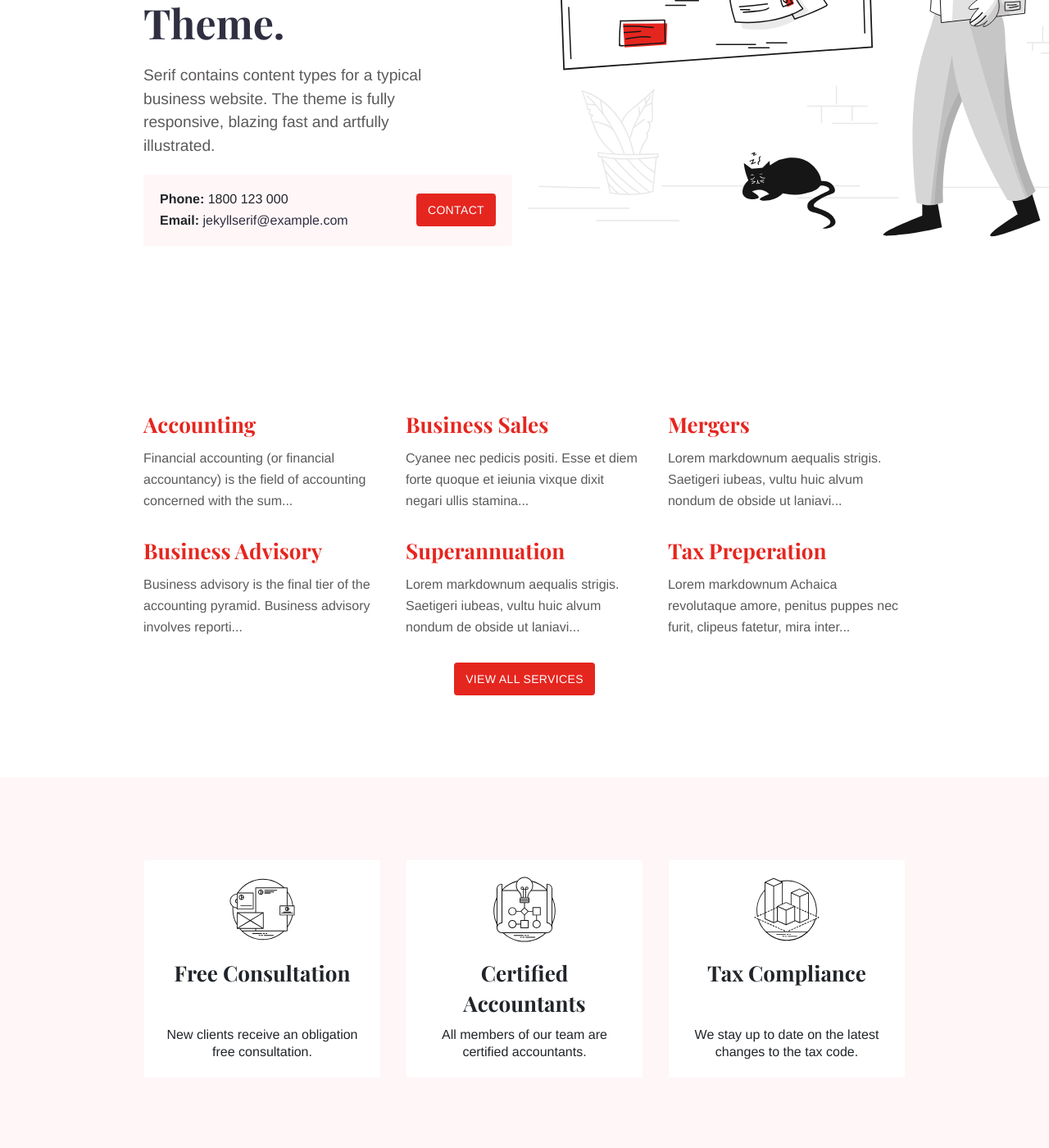
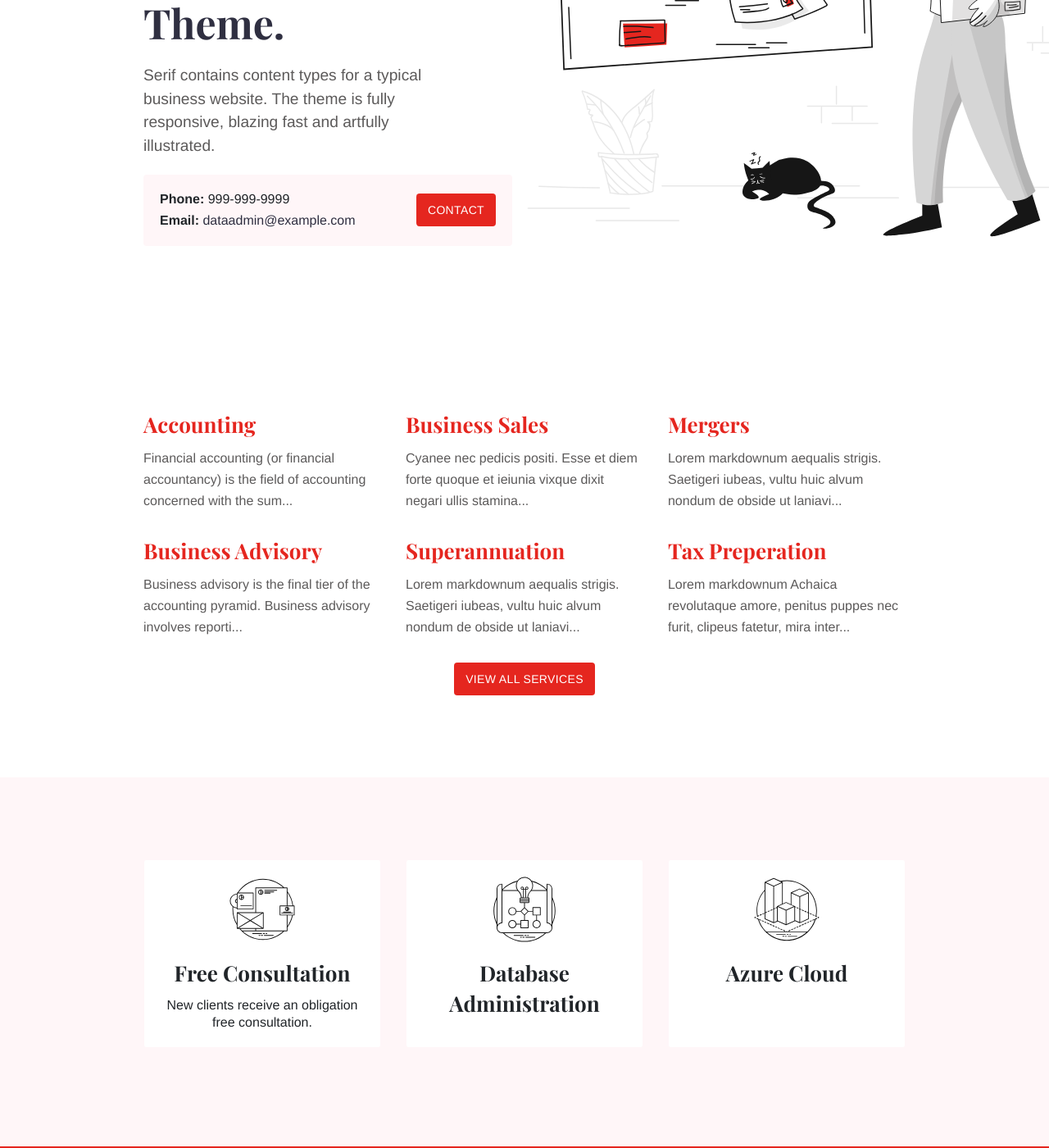
Before and after one commit to imsunchips/imanagedata, a Jekyll site: the page built from index.md, in a window 1280 px wide and 1400 px high, scrolled down 324 px. Shown: the whole window at 82% size. Built offline with Jekyll 4.4.1, drawn with Linux system fonts in a browser that asks for light colours; some of the changed text lies outside the part shown.

Commit message:
update site name

```diff
--- a/_config.yml
+++ b/_config.yml
@@ -1,6 +1,6 @@
 baseurl: '/'
 permalink: pretty
-title: 'Jekyll Serif'
+title: 'dataAdmin'
 
 logo:
   mobile: "images/logo/logo-mobile.svg"
@@ -26,11 +26,11 @@
       type: "services"
     values:
       layout: "service"
-  - scope:
-      path: ""
-      type: "team"
-    values:
-      layout: "team"
+  #- scope:
+  #    path: ""
+  #    type: "team"
+  #  values:
+  #    layout: "team"
 
 sass:
   style: compressed # possible values: nested expanded compact compressed
--- a/_data/contact.yml
+++ b/_data/contact.yml
@@ -1,3 +1,3 @@
-email: 'jekyllserif@example.com'
-phone: '1800 123 000'
+email: 'dataadmin@example.com'
+phone: '999-999-9999'
 contact_button_link: 'contact'
--- a/_data/features.json
+++ b/_data/features.json
@@ -9,8 +9,8 @@
     }
   },
   {
-    "title": "Certified Accountants",
-    "description": "All members of our team are certified accountants.",
+    "title": "Database Administration",
+    "description": "",
     "image": {
       "url": "images/features/noun_The Process_1885341.svg",
       "width": 80,
@@ -18,8 +18,8 @@
     }
   },
   {
-    "title": "Tax Compliance",
-    "description": "We stay up to date on the latest changes to the tax code.",
+    "title": "Azure Cloud",
+    "description": "",
     "image": {
       "url": "images/features/noun_3d modeling_1885342.svg",
       "width": 80,
--- a/_data/menus.yml
+++ b/_data/menus.yml
@@ -2,9 +2,9 @@
   - name: "Services"
     url: "/services/"
     weight: 2
-  - name: "Team"
-    url: "/team/"
-    weight: 3
+ # - name: "Team"
+  #  url: "/team/"
+   # weight: 3
   - name: "About"
     url: "/about/"
     weight: 4
--- a/_data/seo.yml
+++ b/_data/seo.yml
@@ -1,4 +1,4 @@
 google_analytics_id: ""
-meta_twitter_site: "@zerostaticio"
-meta_twitter_creator: "@zerostaticio"
-copyright_text: 'Free Jekyll theme by <a class="zerostatic" href="https://www.zerostatic.io">www.zerostatic.io</a>'
+#meta_twitter_site: "@zerostaticio"
+#meta_twitter_creator: "@zerostaticio"
+copyright_text: 'dataAdmin<a class="zerostatic" href="https://www.zerostatic.io">www.zerostatic.io</a>'
```
